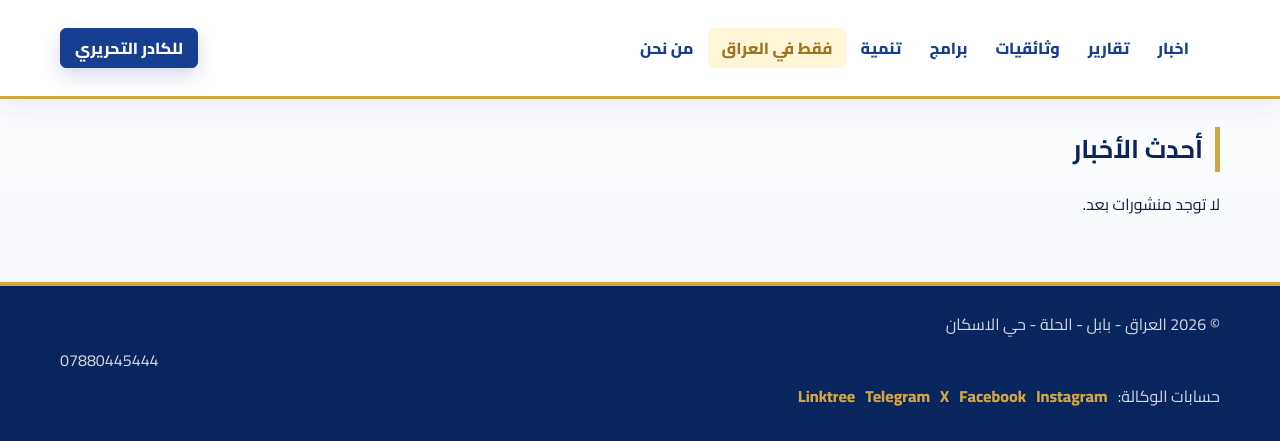
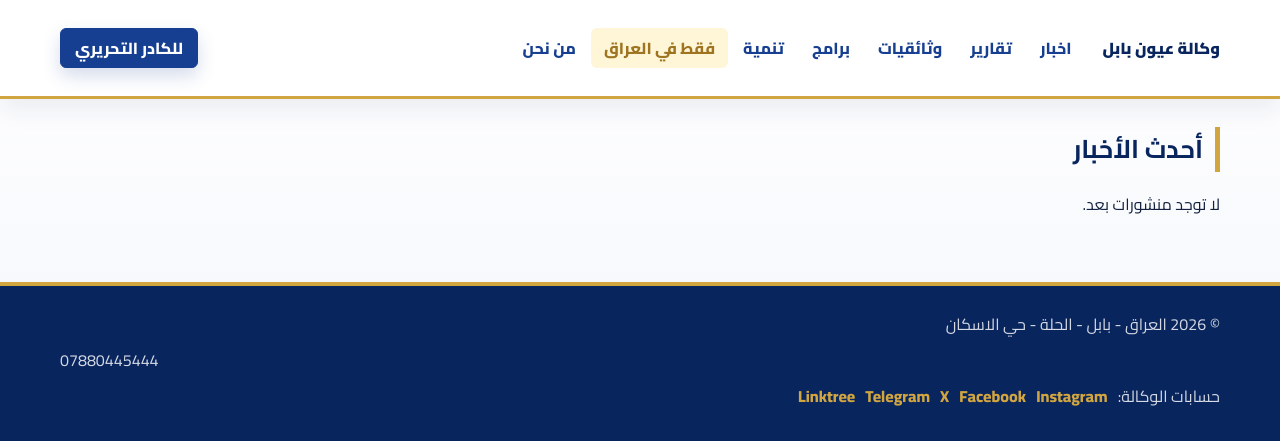
Before and after one commit to localhost26k/babel-news-site, a Flask app: page / in a window 1280 px wide. Shown: the top 441 px of the page. Run offline with Flask 3, Linux system fonts and the light colour scheme; data that the repository does not hold is empty.

Commit message:
Show text brand without logo asset

```diff
--- a/babel_news_site/templates/base.html
+++ b/babel_news_site/templates/base.html
@@ -12,7 +12,7 @@
 <header class="site-header">
   <div class="container header-inner">
       <div class="brand" aria-label="وكالة عيون بابل الإخبارية">
-          <span class="brand-name">وكالة عيون بابل</span>
+          <span>وكالة عيون بابل</span>
       </div>
       <nav class="main-nav">
           {% for key, subs in sections.items() %}
```
